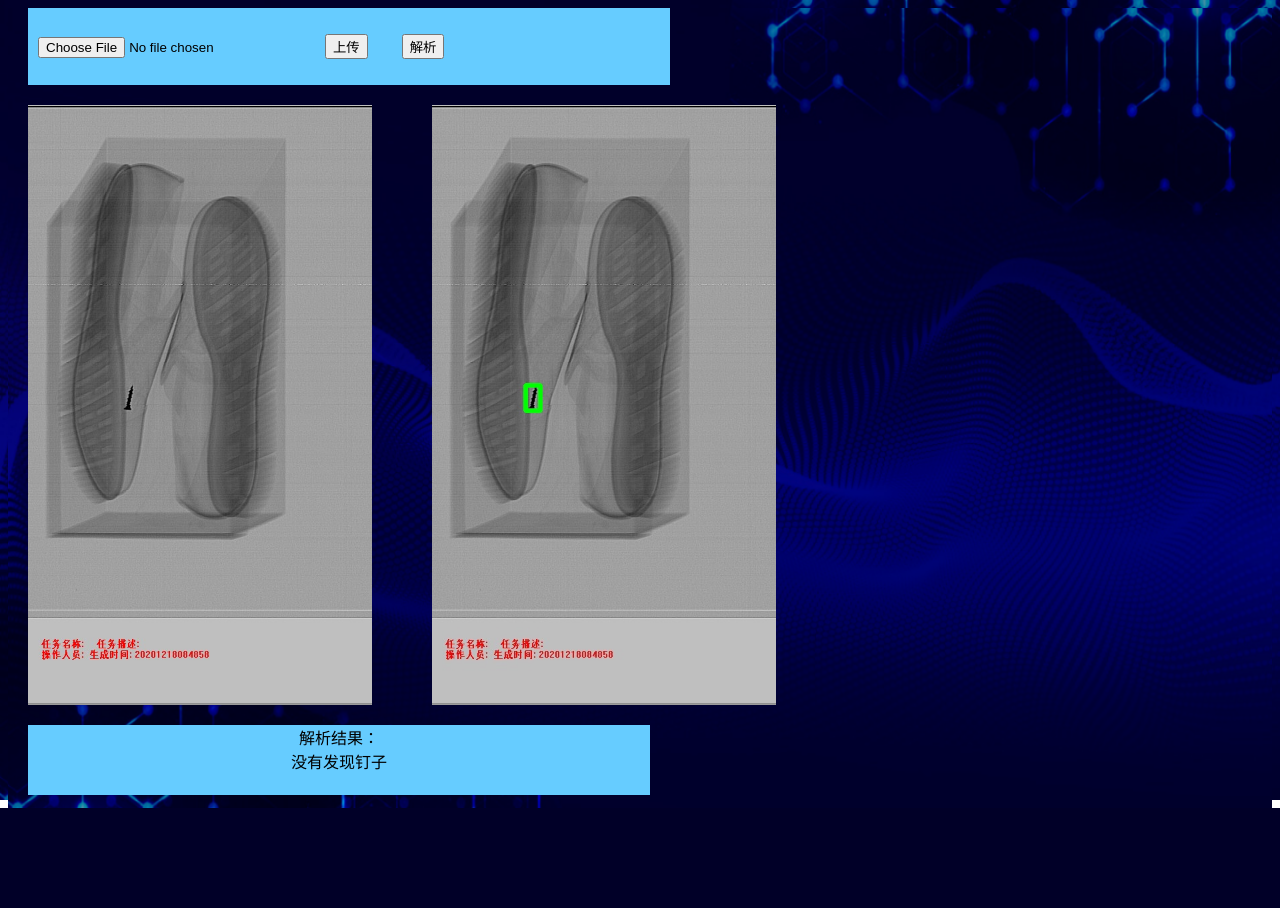
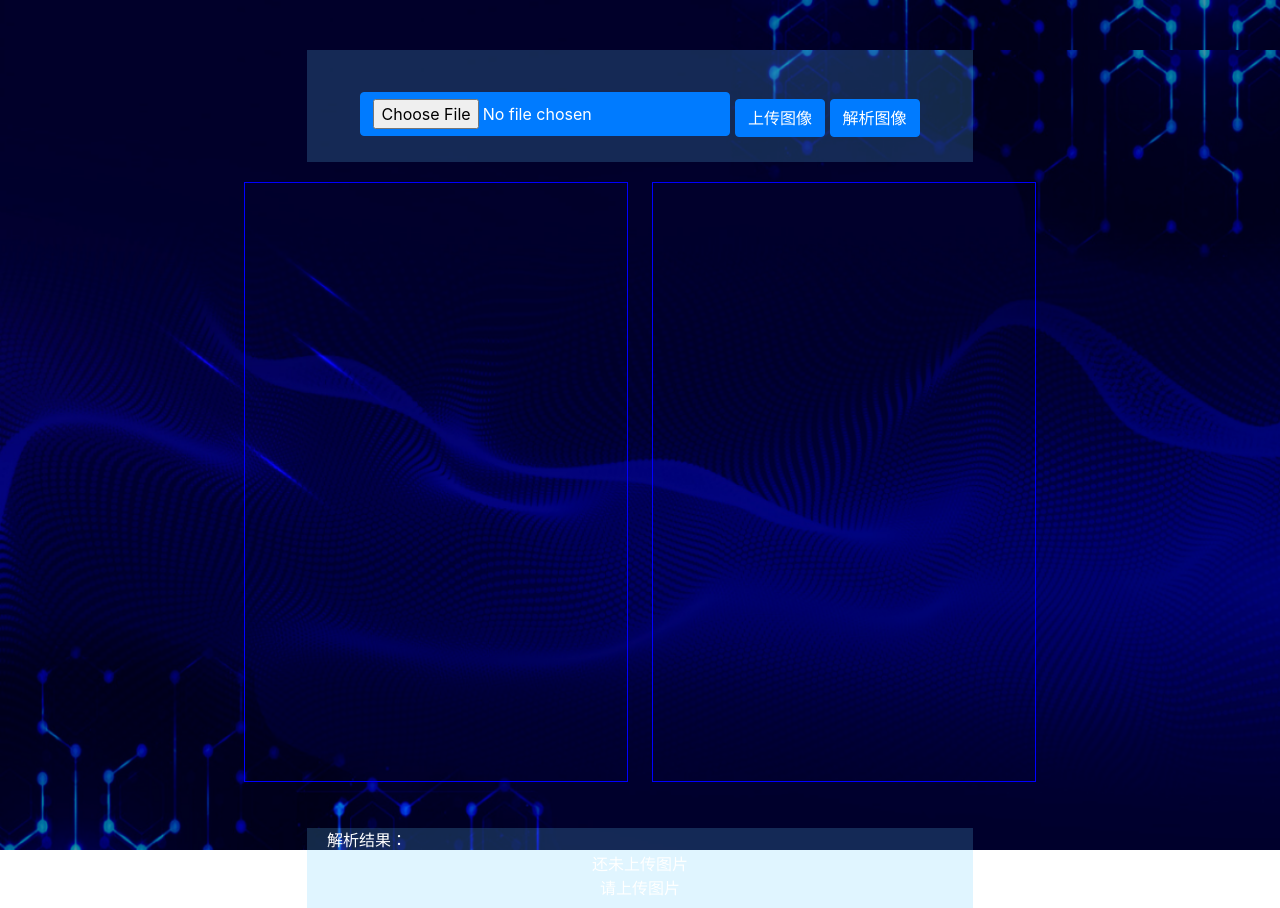
Before and after one commit to kevinmort/wzyd-web, a Django app: page / in a window 1280 px wide. Before the commit the page ends 808 px from the top, so only its background shows below. Run offline with Django 3.2, Linux system fonts and the light colour scheme; data comes from the database, SQL or seed files in the repository; both versions use the stored data as it was after the commit; some libraries are stand-ins or nearby versions.

Commit message:
final v1

```diff
--- a/myapp/post_spike_detection.py
+++ b/myapp/post_spike_detection.py
@@ -53,15 +53,15 @@ def detection(path):
             raw['image_path'] = img
             result = post_req(raw)
             result = json.loads(result)
+            # print(result)
             # API输出结果显示，'NG', 4, [[144, 136, 20, 40], [213, 413, 17, 34], [213, 413, 17, 34], [213, 413, 17, 34]]表示检测出鞋钉、鞋钉的数量和坐标
-            print(result)
             im = cv2.imread(photo_dir)
             img = im.copy()
-            counts = len(result['Response'][2])
+            # counts = len(result['Response'][2])
             for item in result['Response'][2]:
                 # print(item)
                 cv2.rectangle(img, (item[0], item[1]), (item[0] + item[2], item[1] + item[3]), (0, 255, 0), 5)
                 new_name = name.split('.')[0] + '_d.' + name.split('.')[1]
                 new_photo_dir = new_name
                 cv2.imwrite(new_photo_dir, img)
-            return counts
+            return result['Response']
--- a/myapp/static/mystyle.css
+++ b/myapp/static/mystyle.css
@@ -3,27 +3,52 @@ html,body{
     padding:0;height:100%;
     background-image:url("/static/bg.png");
     background-repeat: no-repeat;
-	background-size: 100% 100%;}
-.container{ margin-left:20px;min-height:50%;height:auto !important;
+	background-size: 100% 100%;
+	}
+.container{ min-height:50%;height:auto !important;
     height:50%;/*ie6不识别min-height,如上述处理*/
-    position:relative;}
+    position:relative;
+    margin-left: auto;
+    margin-right: auto;}
 .header{
-    background:#6cf;padding:10px;width:50%;margin-bottom:20px;display:block;}
+    background:#6cf;padding-top:30px;width:60%;margin-bottom:20px;display:block;
+    margin-top:50px;
+    margin-left: auto;
+    margin-right: auto;
+    text-align:center;
+    }
 .page{
-    width:960px;padding-bottom:20px;/*padding等于footer的高度*/}
+    width:960px;padding-bottom:20px;/*padding等于footer的高度*/
+    margin-left: auto;
+    margin-right: auto;
+    display:block;}
 .footer{
-    position:relative;bottom:0;width:50%;height:70px;/*footer的高度*/background:#6cf;clear:both;
-    text-align:center;}
+    position:relative;bottom:0;width:60%;height:80px;/*footer的高度*/background:#6cf;clear:both;
+    text-align:center;
+    color:#FFF;
+    margin-top:20px;
+    margin-left: auto;
+    margin-right: auto;}
 .left{
-    width:40%;height:600px;float:left;margin-right:20px;}
+    width:40%;height:600px;margin-right:20px;
+    margin-right: 20px;
+    display:inline-block;
+    border:thin solid blue}
 .content{
-   width:40%;height:600px;float:left;margin-right:20px;}
+   width:40%;height:600px;
+    display:inline-block;
+    border:thin solid blue}
 .clearfix:after,
 .clearfix:before{content:"";display:table}
 .clearfix:after{clear:both;overflow:hidden}
 .clearfix{zoom:1;}
-.fl{display:block;}
-.inline-ele{display:inline-block;margin-right:30px;}
+.fl{display:block;margin-left: auto;
+margin-right: auto;}
+.inline-ele{
+    display:inline-block;
+    padding:2px 0;
+    margin-top:10px;
+    }
  img {
     max-height: 600px;
 }
--- a/myapp/templates/list.html
+++ b/myapp/templates/list.html
@@ -5,8 +5,11 @@
 		<meta content="always" name="referrer">
         <title>鞋钉检测</title>
         <link rel="stylesheet" type="text/css" href="/static/mystyle.css">
-        <script src="/static/jquery-1.11.3.js"></script>
+        <link rel="stylesheet" href="http://cdn.static.runoob.com/libs/bootstrap/3.3.7/css/bootstrap.min.css">
+<!--        <script src="/static/jquery-1.11.3.js"></script>-->
         <script src="/static/myjs.js"></script>
+        <script src="http://cdn.static.runoob.com/libs/jquery/2.1.1/jquery.min.js"></script>
+        <script src="http://cdn.static.runoob.com/libs/bootstrap/3.3.7/js/bootstrap.min.js"></script>
     </head>
 
     <body>
@@ -21,7 +24,7 @@
             {% endif %} -->
 
             <!-- Upload form. Note enctype attribute! -->
-            <div class="header">
+            <div class="header thumbnail" style="background:rgba(102,204,255,0.2);">
                 <form action="{% url "my-view" %}" method="post" enctype="multipart/form-data">
                     {% csrf_token %}
         <!--            {{ message }}-->
@@ -30,30 +33,40 @@
 
         <!--            <p>{{ form.docfile.label_tag }} {{ form.docfile.help_text }}</p>-->
                     <div class = "fl">
-                        <div class="inline-ele"><p>
+                        <div class="inline-ele "><p>
+
+                         <label for="id_docfile" class=" btn btn-primary">
                             {{ form.docfile.errors }}
                             {{ form.docfile }} <!-- test -->
+                         </label>
                         </p></div>
-                        <div class="inline-ele"><p><input type="submit" value="上传"/></p></div>
-                        <div class="inline-ele"><p><input type="button" value="解析"/></p></div>
+                        <div class="inline-ele"><p><input class="btn btn-primary" type="submit" value="上传图像"/></p></div>
+                        <div class="inline-ele"><p><input class="btn btn-primary" type="button" value="解析图像"/></p></div>
                     </div>
                 </form>
             </div>
             <div class="page clearfix">
+                <div align="center" text-align="center">
                 <div class="left">
-                        <img src="media/documents/0.jpg?{{ random }}" >
+                    {% if bg_img_flag %}
+                        <img class="img-rounded img-responsive" src="media/documents/0.jpg?{{ random }}" >
+                    {% endif %}
                 </div>
                 <div class="content">
-                        <img src="media/documents/0_d.jpg?{{ random }}" >
+                    {% if bg_img_flag %}
+                         <img class= "img-rounded img-responsive" src="media/documents/0_d.jpg?{{ random }}" >
+                    {% endif %}
+                </div>
                 </div>
             </div>
-            <div class="footer">
-                <div>
+            <div class="footer thumbnail" style="background:rgba(102,204,255,0.2);" >
+                <div style="text-align:left;margin-left:20px;">
             解析结果：
+                </div>
+                {{ message1 }}
                 </br>
-                {{ message1 }}
-                                </br>
                 {{ message2}}
+
                 </div>
             </div>
         </div>
--- a/myapp/views.py
+++ b/myapp/views.py
@@ -13,6 +13,7 @@ def my_view(request):
     message = '请上传1个待检测的文件'
     count = ""
     # Handle file upload
+    bg_img_flag = 0
     if request.method == 'POST':
         form = DocumentForm(request.POST, request.FILES)
         print(request.FILES)
@@ -23,10 +24,12 @@ def my_view(request):
             newdoc.save()
             # rename all files
             change_name(file_docments)
-            count = str(detection(file_docments))
+            respone = detection(file_docments)
+            print("respone:", respone)
+            count = len(respone[2])
+            print('count:', count)
             # filelist = detection()
             # Redirect to the document list after POST
-            request.Count = count
             # return redirect('my-view', username=request.Count)
             return redirect(f"{reverse('my-view')}?count={count}")
             # return HttpResponseRedirect(reverse('getting_started_info', kwargs={'count': count}))
@@ -34,23 +37,36 @@ def my_view(request):
 
         else:
             message = '表单有错.请修复一下错误:'
-    else:
+    else: # GET
         # print(request)
-        count = request.GET.get('count', default='')
-        if count != '':
-            message1 = '发现钉子'
-            message2 = '发现'+count+"个钉子"
+        count = request.GET.get('count', default=None)
+        if count is not None:
+            if int(count) >= 1:
+                message1 = '不合格，发现钉子！'
+                message2 = count +" 个钉子已在图上标出"
+                bg_img_flag = 1
+
+            elif int(count) == 0:
+                message1 = '合格'
+                message2 = '没有发现钉子'
+                bg_img_flag = 1
+
         else:
-            message1 = '没有发现钉子'
-            message2 = ''
-        # print("count: ", count)
+            message1 = '还未上传图片'
+            message2 = '请上传图片'
+            bg_img_flag = 0
         form = DocumentForm()  # An empty, unbound form
 
     # Load documents for the list page
     documents = Document.objects.all()
     random = int(round(time.time() * 1000000))
     # Render list page with the documents and the form
-    context = {'documents': documents, 'form': form, 'message': message, 'count': count,'random':random,'message1':message1,'message2':message2}
+    context = {'documents': documents,
+               'form': form, 'message': message,
+               'count': count,
+               'random':random,'message1':message1,'message2':message2,
+               'bg_img_flag':bg_img_flag
+               }
     return render(request, 'list.html', context)
 
 def change_name(path,key=None):
```
Also changed, not shown: db.sqlite3, media/documents/0.jpg, media/documents/0_d.jpg.
